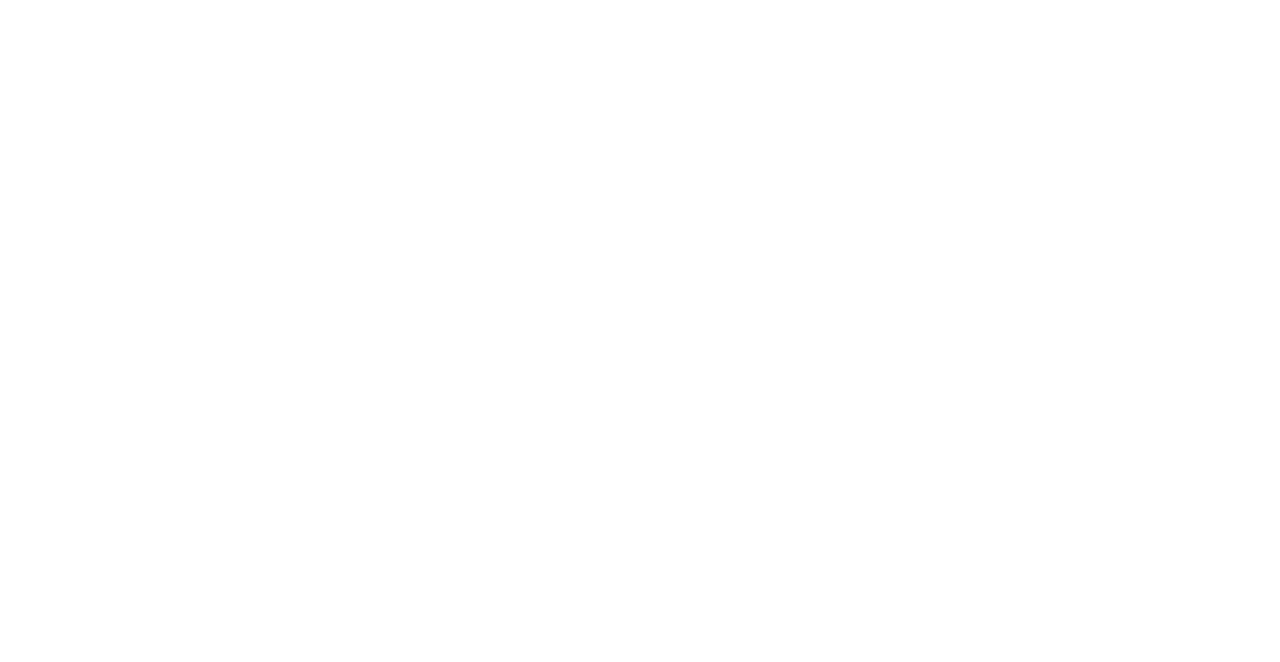
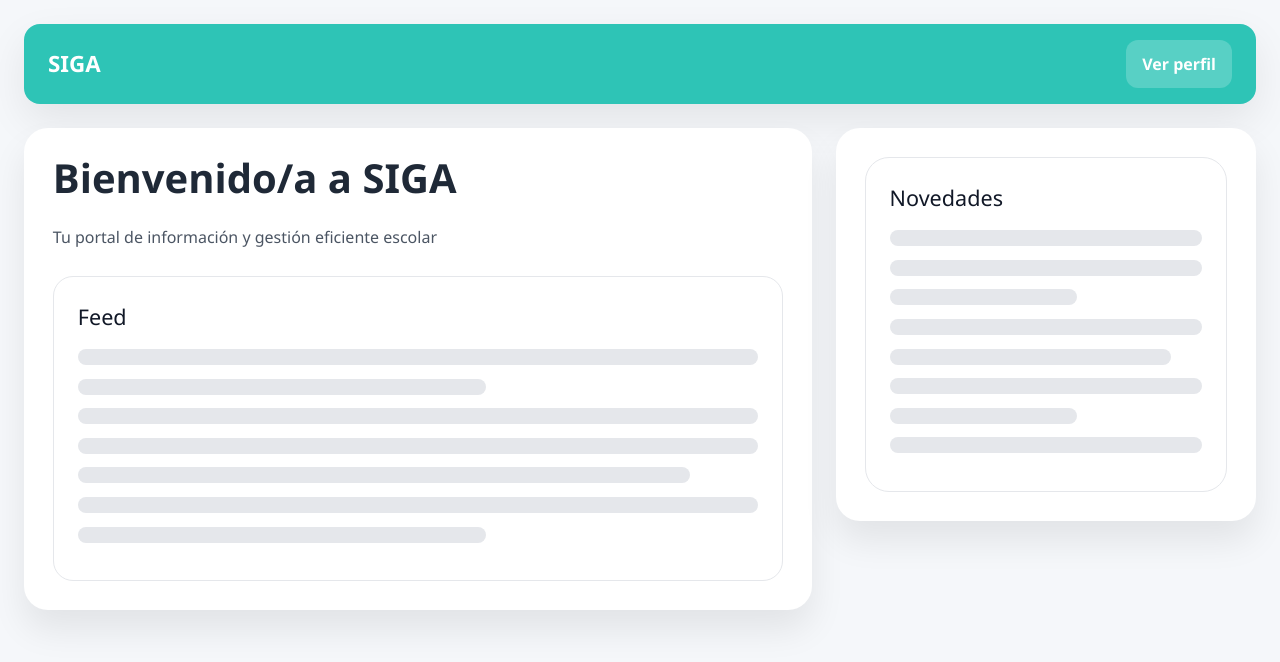
Before and after one commit to kkitaaa/SIGA, a React (Vite) app in the folder frontend/siga/: page /home in a window 1280 px wide. Before the commit this address had no page. Shown: the top 662 px of the page. Built offline with nearby package versions, Linux system fonts and the light colour scheme.

Commit message:
home pelao sin perfil

```diff
--- a/frontend/siga/package.json
+++ b/frontend/siga/package.json
@@ -27,6 +27,6 @@
     "eslint-plugin-react-hooks": "^7.1.1",
     "eslint-plugin-react-refresh": "^0.5.2",
     "globals": "^17.5.0",
-    "vite": "^8.0.10"
+    "vite": "^8.0.12"
   }
 }
--- a/frontend/siga/src/App.jsx
+++ b/frontend/siga/src/App.jsx
@@ -1,6 +1,7 @@
 import { BrowserRouter, Routes, Route } from "react-router-dom";
 import Login from "./pages/login";
 import AsignacionRoles from "./pages/asignacion_roles";
+import Home from "./pages/home";
 // PONER A FUTURO
 //import Register from "./pages/Register";
 //import Dashboard from "./pages/Dashboard";
@@ -11,6 +12,7 @@
     <BrowserRouter>
       <Routes>
         <Route path="/" element={<Login />} />
+        <Route path="/home" element={<Home />} />
         <Route path="/asignacion-roles" element={<AsignacionRoles />} />
       </Routes>
     </BrowserRouter>
--- /dev/null
+++ b/frontend/siga/src/pages/home.jsx
@@ -0,0 +1,48 @@
+import React from 'react';
+import '../styles/home.css';
+
+function Home() {
+  return (
+    <div className="home-page">
+      <header className="home-topbar">
+        <div className="home-brand">SIGA</div>
+        <button className="home-profile-btn">Ver perfil</button>
+      </header>
+
+      <main className="home-main">
+        <section className="home-panel home-welcome-panel">
+          <div className="home-welcome-title">Bienvenido/a a SIGA</div>
+          <p className="home-welcome-subtitle">
+            Tu portal de información y gestión eficiente escolar
+          </p>
+          <div className="home-card home-feed-card">
+            <h2>Feed</h2>
+            <div className="home-placeholder-line" />
+            <div className="home-placeholder-line short" />
+            <div className="home-placeholder-line" />
+            <div className="home-placeholder-line" />
+            <div className="home-placeholder-line long" />
+            <div className="home-placeholder-line" />
+            <div className="home-placeholder-line short" />
+          </div>
+        </section>
+
+        <aside className="home-panel home-news-panel">
+          <div className="home-aside-card">
+            <h2>Novedades</h2>
+            <div className="home-placeholder-line" />
+            <div className="home-placeholder-line" />
+            <div className="home-placeholder-line short" />
+            <div className="home-placeholder-line" />
+            <div className="home-placeholder-line long" />
+            <div className="home-placeholder-line" />
+            <div className="home-placeholder-line short" />
+            <div className="home-placeholder-line" />
+          </div>
+        </aside>
+      </main>
+    </div>
+  );
+}
+
+export default Home;
--- /dev/null
+++ b/frontend/siga/src/styles/home.css
@@ -0,0 +1,134 @@
+.home-page {
+  min-height: 100vh;
+  display: flex;
+  flex-direction: column;
+  padding: 1.5rem;
+  background: #f5f7fa;
+  font-family: "Segoe UI", "Segoe UI Variable", sans-serif;
+  font-weight: 400;
+}
+
+.home-topbar {
+  display: flex;
+  justify-content: space-between;
+  align-items: center;
+  padding: 1rem 1.5rem;
+  border-radius: 1rem;
+  background: #2ec4b6;
+  color: white;
+  box-shadow: 0 16px 40px rgba(0, 0, 0, 0.08);
+}
+
+.home-brand {
+  font-size: 1.4rem;
+  font-weight: 700;
+}
+
+.home-profile-btn {
+  border: none;
+  background: rgba(255, 255, 255, 0.2);
+  color: white;
+  padding: 0.75rem 1rem;
+  border-radius: 0.75rem;
+  cursor: pointer;
+  font-weight: 600;
+}
+
+.home-main {
+  display: grid;
+  grid-template-columns: 1.5fr 0.8fr;
+  gap: 1.5rem;
+  margin-top: 1.5rem;
+  align-items: start;
+}
+
+.home-panel {
+  background: white;
+  border-radius: 1.5rem;
+  box-shadow: 0 20px 35px rgba(0, 0, 0, 0.08);
+  padding: 1.8rem;
+}
+
+.home-welcome-panel {
+  display: flex;
+  flex-direction: column;
+  gap: 1.5rem;
+}
+
+.home-welcome-title {
+  font-size: 2.5rem;
+  font-weight: 800;
+  color: #1f2937;
+  line-height: 1.05;
+}
+
+.home-welcome-subtitle {
+  color: #4b5563;
+  max-width: 55ch;
+  font-size: 1rem;
+  line-height: 1.8;
+  font-weight: 200;
+}
+
+.home-placeholder-line {
+  height: 1rem;
+  width: 100%;
+  background: #e5e7eb;
+  border-radius: 999px;
+  margin-bottom: 0.85rem;
+  font-weight: 100;
+}
+
+.home-card {
+  background: #ffffff;
+  border-radius: 1.25rem;
+  padding: 1.5rem;
+  border: 1px solid #e5e7eb;
+}
+
+.home-card h2 {
+  font-size: 1.35rem;
+  margin-bottom: 1rem;
+  color: #111827;
+}
+
+.home-placeholder-line {
+  height: 1rem;
+  width: 100%;
+  background: #e5e7eb;
+  border-radius: 999px;
+  margin-bottom: 0.85rem;
+}
+
+.home-placeholder-line.short {
+  width: 60%;
+}
+
+.home-placeholder-line.long {
+  width: 90%;
+}
+
+.home-news-panel {
+  display: flex;
+  flex-direction: column;
+  gap: 0.75rem;
+}
+
+.home-aside-card {
+  background: white;
+  border-radius: 1.5rem;
+  padding: 1.5rem;
+  border: 1px solid #e5e7eb;
+}
+
+.home-aside-card h2 {
+  font-size: 1.35rem;
+  margin-bottom: 1rem;
+  color: #111827;
+}
+
+@media (max-width: 980px) {
+  .home-main {
+    grid-template-columns: 1fr;
+  }
+}
```
Also changed, not shown: 1 other file (tests, documents, lock files or other folders).
